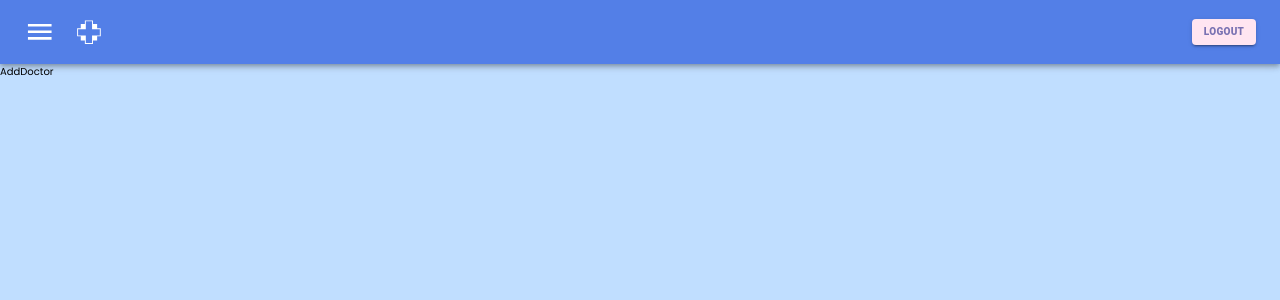
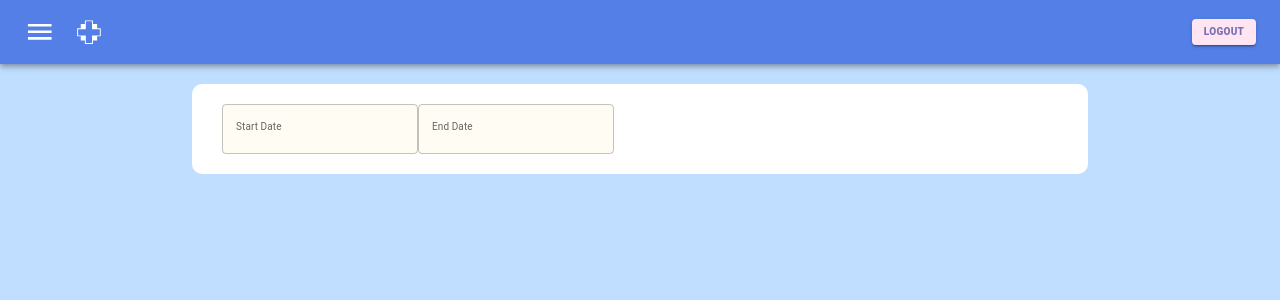
Before and after one commit to JamalHamza/hospital-portal, a React (Vite) app in the folder frontend/: page /admin/addDoctor in a window 1280 px wide. Shown: the top 300 px of the page. Built offline with nearby package versions, Linux system fonts and the light colour scheme; no server answers.

Commit message:
Doctor Model & datePicker

```diff
--- a/frontend/package.json
+++ b/frontend/package.json
@@ -14,14 +14,19 @@
     "@emotion/styled": "^11.10.6",
     "@mui/icons-material": "^5.11.11",
     "@mui/material": "^5.11.14",
+    "@mui/x-date-pickers-pro": "^6.0.4",
     "@react-oauth/google": "^0.8.0",
     "@reduxjs/toolkit": "^1.9.3",
+    "antd": "^5.4.0",
     "axios": "^1.3.4",
+    "dayjs": "^1.11.7",
     "dotenv": "^16.0.3",
     "formik": "^2.2.9",
+    "moment": "^2.29.4",
     "node-sass": "^8.0.0",
     "react": "^18.2.0",
     "react-confirm-alert": "^3.0.6",
+    "react-datepicker": "^4.11.0",
     "react-dom": "^18.2.0",
     "react-icons": "^4.7.1",
     "react-paginate": "^8.1.4",
--- /dev/null
+++ b/frontend/src/components/dateRangePicker/DataRangePicker.css
@@ -0,0 +1,18 @@
+/*  ! DataPicker font Size */
+
+.css-1iot1mg-MuiButtonBase-root-MuiPickersDay-root {
+  font-size: 1.2rem !important;
+}
+
+/* ! Current Date */
+.css-1egha53-MuiButtonBase-root-MuiPickersDay-root {
+  color: red !important;
+  font-size: 1.2rem !important;
+}
+
+
+/* ! Label */
+.css-rhmlg1-MuiTypography-root-MuiDayCalendar-weekDayLabel {
+    font-size: 1.2rem !important;
+    font-weight: 700 !important;
+}
--- /dev/null
+++ b/frontend/src/components/dateRangePicker/DateRangePicker.jsx
@@ -0,0 +1,54 @@
+import { Box } from '@mui/material';
+import { AdapterDayjs } from '@mui/x-date-pickers/AdapterDayjs';
+import { DatePicker } from '@mui/x-date-pickers/DatePicker';
+import { LocalizationProvider } from '@mui/x-date-pickers/LocalizationProvider';
+import React, { useState } from 'react';
+import './DataRangePicker.css';
+
+function DateRangePicker() {
+  const [startDate, setStartDate] = useState(null);
+  const [endDate, setEndDate] = useState(null);
+  console.log(startDate);
+
+  const handleStartDateChange = (date) => {
+    setStartDate(date);
+  };
+
+  const handleEndDateChange = (date) => {
+    setEndDate(date);
+  };
+
+  return (
+    <Box
+      sx={{
+        bgcolor: 'form.main',
+        width: '70vw',
+        minHeight: '10vh',
+        m: '2em auto',
+        p: '2em 3em',
+        borderRadius: '10px',
+      }}
+    >
+      <div>
+        <LocalizationProvider dateAdapter={AdapterDayjs}>
+          <DatePicker
+            label='Start Date'
+            format=''
+            value={startDate}
+            onChange={handleStartDateChange}
+            TextField={(params) => <TextField {...params} />}
+          />
+
+          <DatePicker
+            label='End Date'
+            value={endDate}
+            onChange={handleEndDateChange}
+            TextField={(params) => <TextField {...params} />}
+          />
+        </LocalizationProvider>
+      </div>
+    </Box>
+  );
+}
+
+export default DateRangePicker;
--- a/frontend/src/components/sidebar/Sidebar.jsx
+++ b/frontend/src/components/sidebar/Sidebar.jsx
@@ -6,6 +6,7 @@ import GroupAddIcon from '@mui/icons-material/GroupAdd';
 import HistoryToggleOffIcon from '@mui/icons-material/HistoryToggleOff';
 import LockResetIcon from '@mui/icons-material/LockReset';
 import ManageAccountsIcon from '@mui/icons-material/ManageAccounts';
+import PersonIcon from '@mui/icons-material/Person';
 import {
   Avatar,
   Box,
@@ -154,13 +155,13 @@ const Sidebar = ({ open, setOpen }) => {
           />
           <Box sx={{ width: '30%', textAlign: 'center' }}>
             <Typography
-              variant='h4'
-              sx={{ color: 'menu.main', fontWeight: '700', p: '0.4em' }}
+              variant='h6'
+              sx={{ color: 'menu.main', fontWeight: '700', p: '0.2em' }}
             >
               {user?.name}
             </Typography>
             <Typography
-              variant='h5'
+              variant='h6'
               sx={{
                 color: 'primay.dark',
                 fontWeight: '600',
--- a/frontend/src/pages/addDoctor/AddDoctor.jsx
+++ b/frontend/src/pages/addDoctor/AddDoctor.jsx
@@ -1,7 +1,15 @@
 import React from 'react';
+import DatePickerDoc from '../../components/dateRangePicker/DateRangePicker';
+
+
 
 function AddDoctor() {
-  return <div>AddDoctor</div>;
+  return (
+    <div>
+      <DatePickerDoc />
+      {/* <TimeRangePicker /> */}
+    </div>
+  );
 }
 
 export default AddDoctor;
```
Also changed, not shown: frontend/src/components/timeRangePicker/TimeRangePicker.jsx (added, +34 -0 lines), 2 other files (tests, documents, lock files or other folders).
